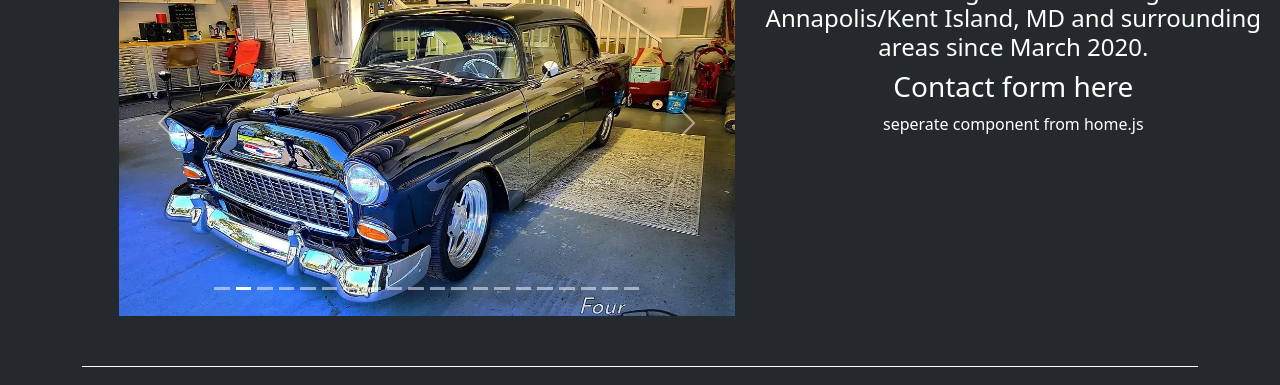
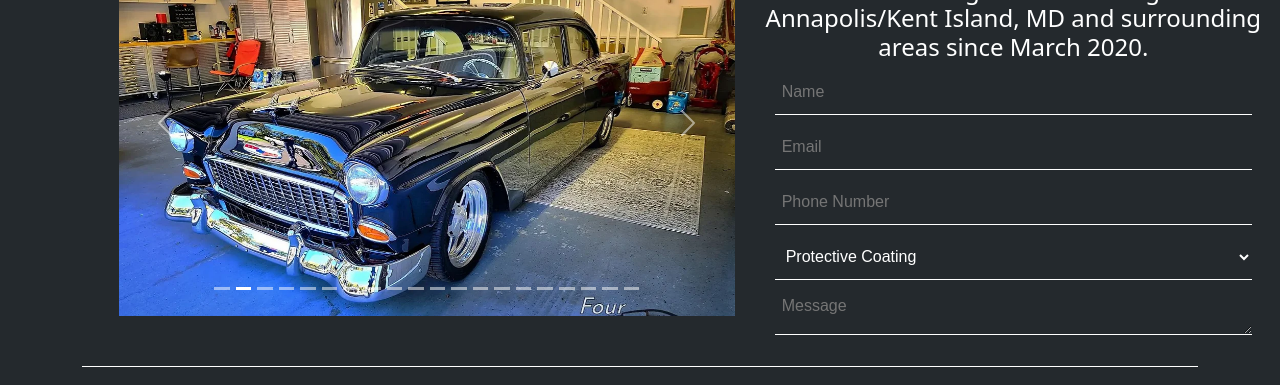
Before and after one commit to BuffManKyle/410react, a React (Create React App) app: page / in a window 1280 px wide. Shown: the part 1042-1427 px from the top of the page. Built offline with nearby package versions, Linux system fonts and the light colour scheme.

Commit message:
switch back to desktop

```diff
--- a/src/pages/partials/contactform.js
+++ b/src/pages/partials/contactform.js
@@ -1,12 +1,40 @@
 import "bootstrap/dist/css/bootstrap.min.css";
 import './form.css';
-import { Col, Button, Row, Container} from 'react-bootstrap';
+import { Col, Button, Row, Container } from 'react-bootstrap';
 
 function Contactform () {
     return (
         <>
-            <h3>Contact form here</h3>
-            <p>seperate component from home.js</p>
+            <Container>
+                <form className="contactForm">
+                    <Col>
+                        <input name="name" type="text" placeholder="Name"></input>
+                    </Col>
+                    <Col>
+                        <input name="email" type="email" placeholder="Email"></input>
+                    </Col>
+                    <Col>
+                        <input name="phone" type="tel" placeholder="Phone Number"></input>
+                    </Col>
+                    <Col>
+                        <select id="service" name="service" >
+                            <option value="protectiveCoating" >Protective Coating</option>
+                            <option value="paintEnhancment" >Coating + Paint Enhancment</option>
+                            <option value="one" >Coating + One Stage Correction</option>
+                            <option value="multi" >Coating + Multistage Correction</option>
+                            <option value="addon" >Coating Add-Ons</option>
+                           </select>
+                    </Col>
+                    <Col>
+                        <textarea name="message" placeholder="Message"></textarea>
+                    </Col>
+
+
+
+                </form>
+
+
+            </Container>
         </>
     );
 };
--- a/src/pages/partials/form.css
+++ b/src/pages/partials/form.css
@@ -0,0 +1,21 @@
+.contactForm input, textarea, select {
+    background: transparent;
+    border: none;
+    border-bottom: 1px solid #fff;
+    border-radius: 0;
+    box-sizing: border-box;
+    -webkit-box-sizing: border-box;
+    -moz-box-sizing: border-box;
+    color: #fff;
+    display: block;
+    font: 16px Arial,Helvetica,sans-serif;
+    height: 45px;
+    margin-bottom: 10px;
+    outline: none;
+    padding: 7px;
+    width: 100%;
+}
+
+select{
+    background-color: #24292d;
+}
```
